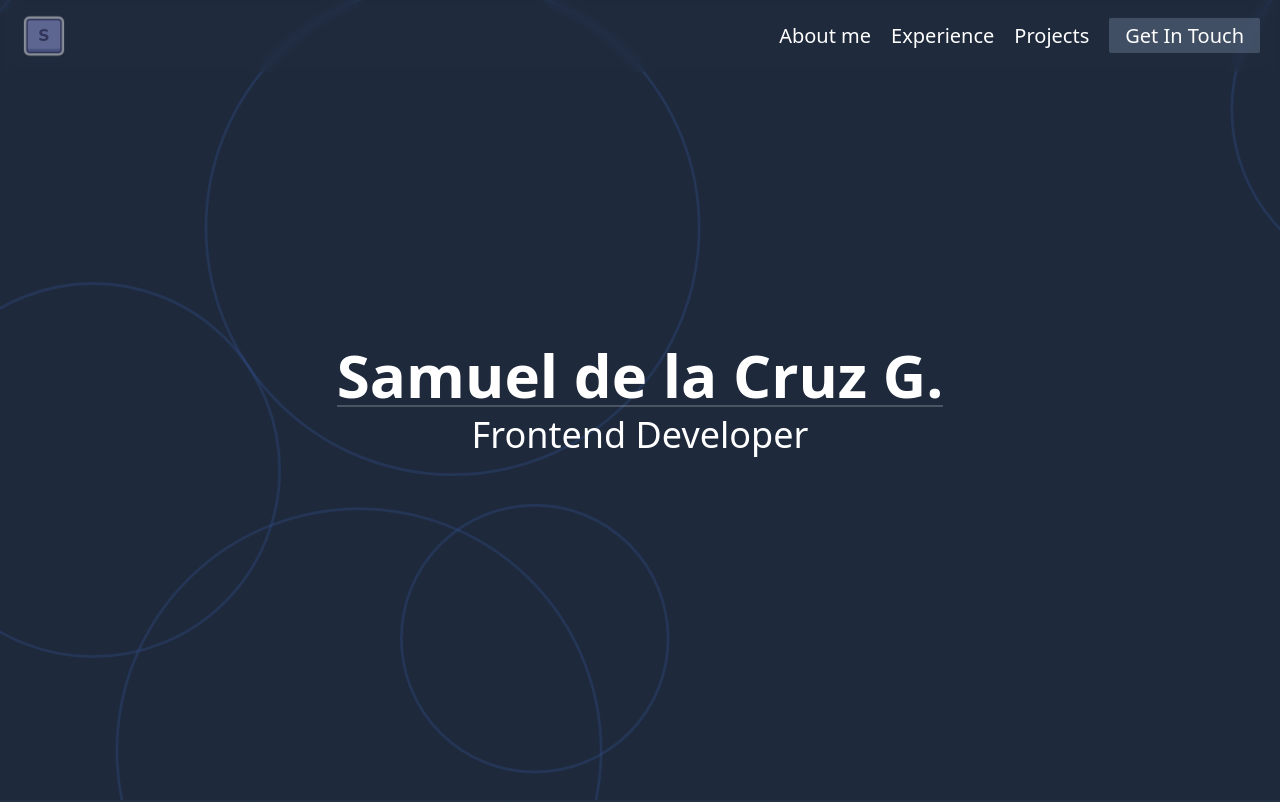
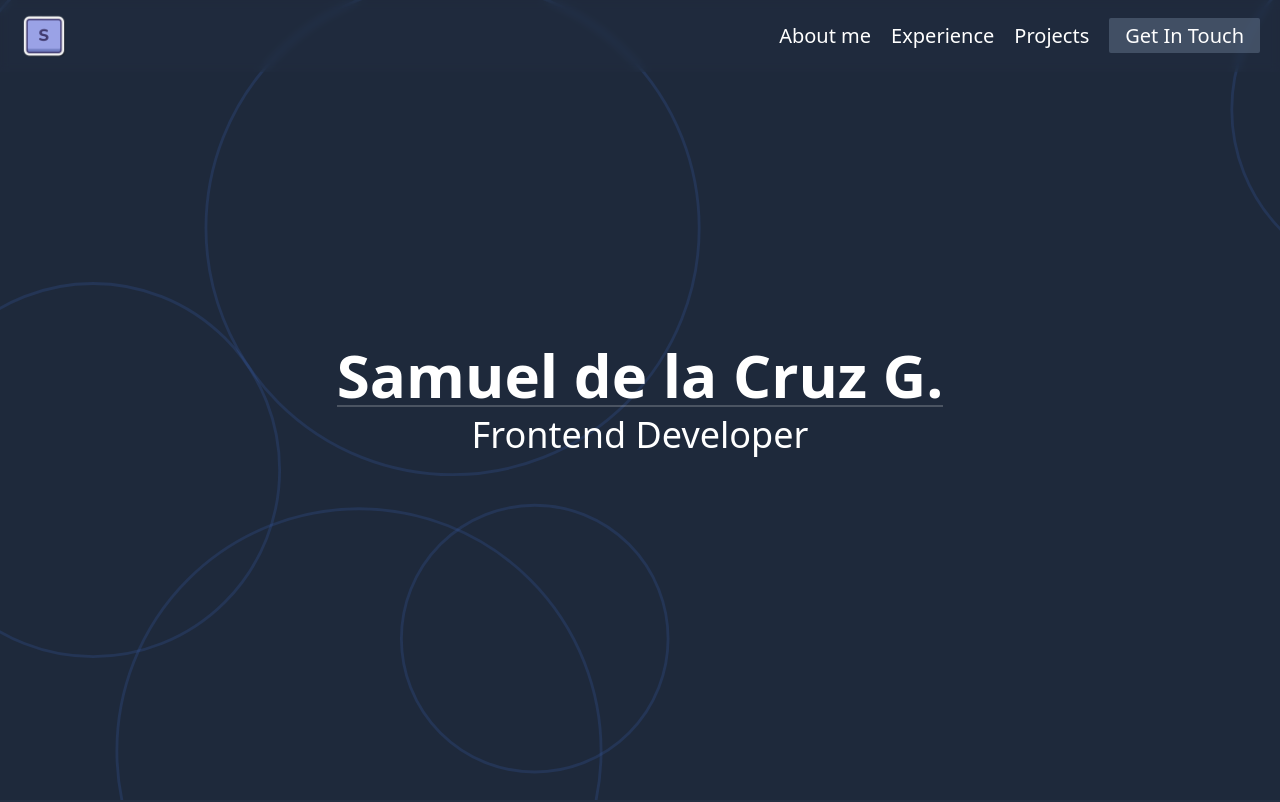
Before and after one commit to samueldlacruz/my-portfolio, a React (Vite) app: page / in a window 1280 px wide. Shown: the top 802 px of the page. Built offline with nearby package versions, Linux system fonts and the light colour scheme; a web font is replaced by a local one.

Commit message:
chore: updated with and height in logo

```diff
--- a/src/components/Header.tsx
+++ b/src/components/Header.tsx
@@ -1,4 +1,3 @@
-import SKeyIconSrc from '../assets/s-key.png';
 import { INavigationItem } from '../interfaces/components/NavigationItem';
 import HeaderNavigation from './HeaderNavigation';
 
@@ -29,7 +28,7 @@ const Header = ({ userEmail, logoUrl }: { userEmail?: string, logoUrl: string })
             <div className="w-full flex items-center justify-between">
 
                 <a href="/">
-                    <img src={logoUrl} className="md:w-12 md:h-12 h-8 w-8 ease-out duration-75 opacity-50 hover:opacity-100" alt="logo" />
+                    <img src={logoUrl} className="md:w-12 md:h-12 h-11 w-11 ease-out duration-75 hover:opacity-100" alt="logo" />
                 </a>
 
                 <div className="flex items-center gap-4">
```
